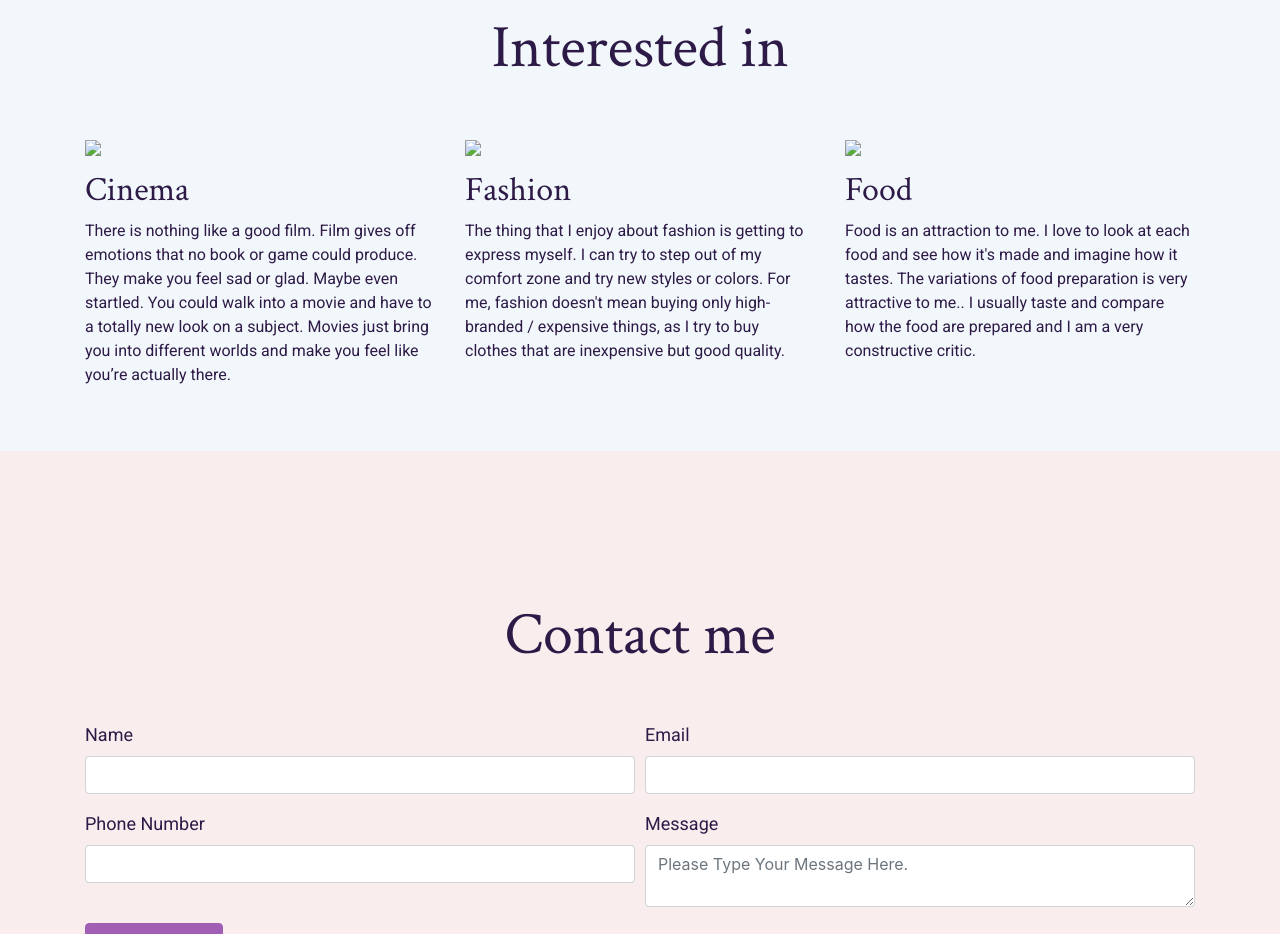
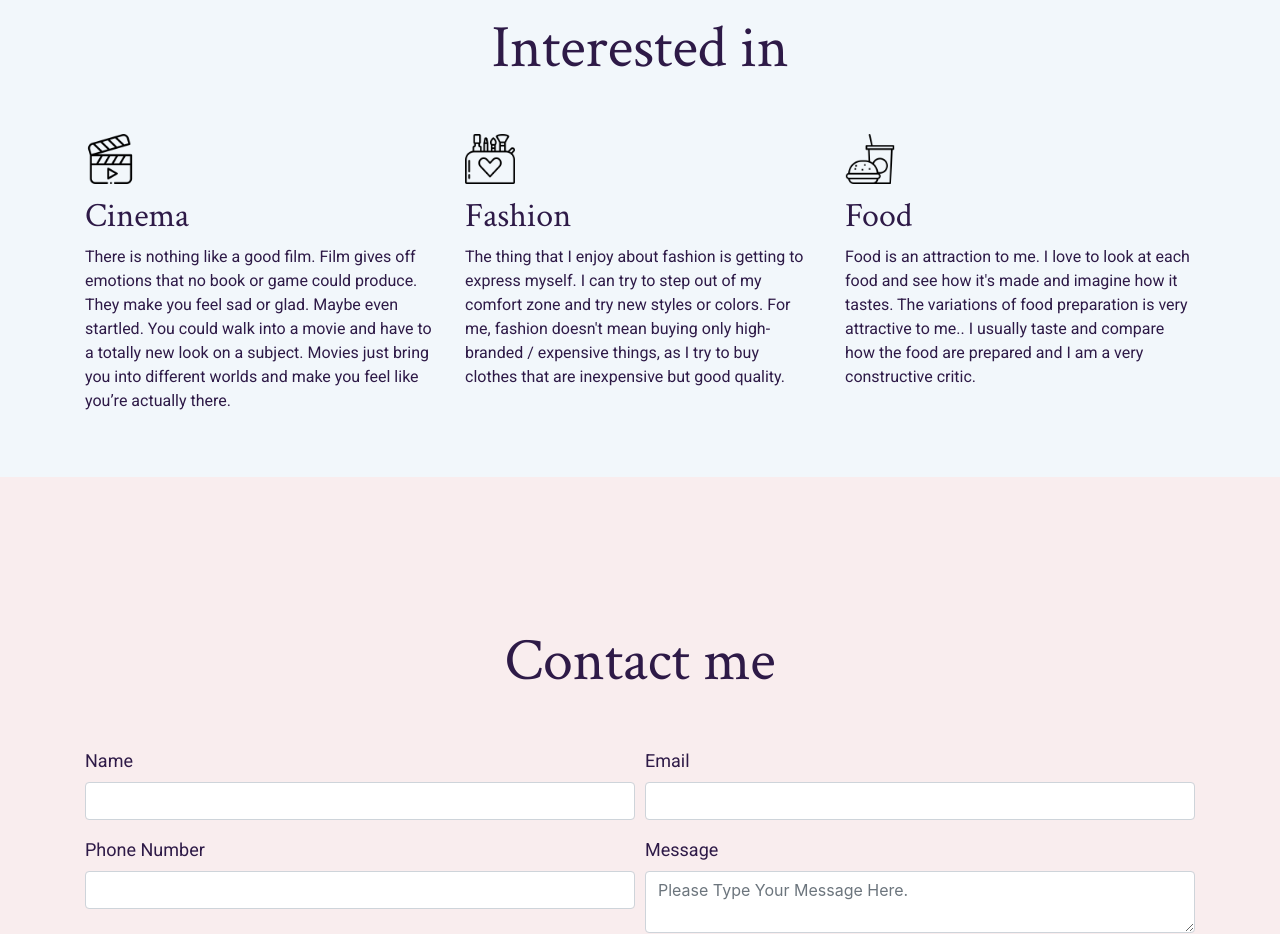
Before and after one commit to shamily1994/Shamily, a plain HTML site: page index.html in a window 1280 px wide. Shown: the part 1940-2874 px from the top of the page. Drawn offline with nearby package versions, Linux system fonts and the light colour scheme.

Commit message:
Update index.html

```diff
--- a/index.html
+++ b/index.html
@@ -192,19 +192,19 @@ z-index: 9;}
     <h1 class="text-center mainheading" style="font-size:60px; font-weight:100;">Interested in</h1>
     <div class="row" style="margin-top: 50px;">
       <div class="col-md-4">
-        <img src="icons/video.png" style="width:50px">
+        <img src="video.png" style="width:50px">
         <h1 class="mainheading" style="font-size:34px; font-weight:100; margin-top:12px;">
           Cinema
         </h1>
         <p class="content_text">There is nothing like a good film. Film gives off emotions that no book or game could produce. They make you feel sad or glad. Maybe even startled. You could walk into a movie and have to a totally new look on a subject. Movies just bring you into different worlds and make you feel like you’re actually there.</p>
       </div>
       <div class="col-md-4 ">
-        <img src="icons/make-up.png" style="width:50px">
+        <img src="make-up.png" style="width:50px">
         <h1 class="mainheading" style="font-size:34px; font-weight:100; margin-top:12px;">Fashion</h1>
         <p class="content_text">The thing that I enjoy about fashion is getting to express myself. I can try to step out of my comfort zone and try new styles or colors. For me, fashion doesn't mean buying only high-branded / expensive things, as I try to buy clothes that are inexpensive but good quality.</p>
       </div>
       <div class="col-md-4">
-        <img src="icons/fast-food.png" style="width:50px">
+        <img src="fast-food.png" style="width:50px">
         <h1 class="mainheading" style="font-size:34px; font-weight:100; margin-top:12px;">Food</h1>
         <p class="content_text">  Food is an attraction to me. I love to look at each food and see how it's made and imagine how it tastes.
 
```
